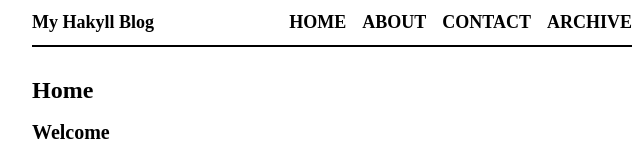
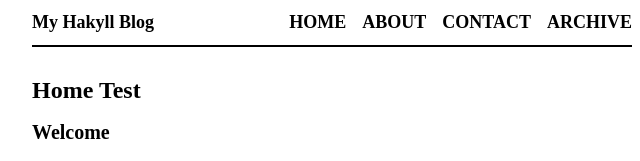
Before and after one commit to yiwang/posts, a plain HTML site: page index.html in a window 1280 px wide. Shown: the top 161 px of the page, 308-948 px from the left. Drawn offline with Linux system fonts and the light colour scheme.

Commit message:
Update index.html

```diff
--- a/index.html
+++ b/index.html
@@ -20,7 +20,7 @@
         </div>
 
         <div id="content">
-            <h1>Home</h1>
+            <h1>Home Test</h1>
 
             <h2>Welcome</h2>
 
```
